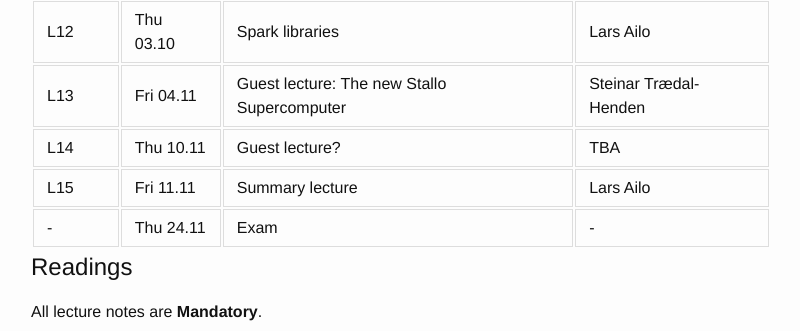
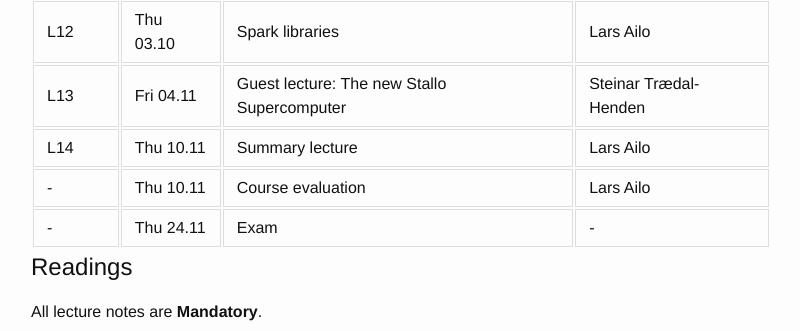
Before and after one commit to uit-inf-2202-f16/uit-inf-2202-f16.github.io, a Jekyll site: the page built from index.md, in a window 1280 px wide and 900 px high, scrolled down 1167 px. Shown: the part 121-452 px from the top of the window, without its empty margins (239-1039 px from the left). Built offline with Jekyll 4.4.1, drawn with Linux system fonts in a browser that asks for light colours; some of the changed text lies outside the part shown.

Commit message:
Updated lecture plan

```diff
--- a/index.md
+++ b/index.md
@@ -42,8 +42,8 @@ We have the following rooms and hours:
 | L11 | Fri 28.10 | [Data-intensive computing](lecture/11-data-intensive-computing.pptx) | Lars Ailo |
 | L12 | Thu 03.10 | Spark libraries | Lars Ailo |
 | L13 | Fri 04.11 | Guest lecture: The new Stallo Supercomputer | Steinar Trædal-Henden |
-| L14 | Thu 10.11 | Guest lecture? | TBA  |
-| L15 | Fri 11.11 | Summary lecture | Lars Ailo |
+| L14 | Thu 10.11 | Summary lecture   | Lars Ailo  |
+| -   | Thu 10.11 | Course evaluation | Lars Ailo |
 | -   | Thu 24.11 | Exam | - |
 
 ## Readings
@@ -105,8 +105,8 @@ The following are suggested **additional readings**:
 | Project |	Start    | Due      | Subject | Lecturer |
 |---------|----------|----------|---------|----------|
 | P1  	  | 23.08    | 19.09    | [Concurrent B+tree](https://github.com/uit-inf-2202-f16/assignment-1) | Tim      |
-| P2  	  | 20.09    | TBD      | [Deduplication system](https://github.com/uit-inf-2202-f16/assignment-2) | Tim |
-| P3      | 11.10?   | TBD      | TBA     | -        |
+| P2  	  | 20.09    | 10.10      | [Deduplication system](https://github.com/uit-inf-2202-f16/assignment-2) | Tim |
+| P3      | 11.10    | 07.11      | [PageRank on AWS](https://github.com/uit-inf-2202-f16/assignment3)     | Tim        |
 
 
 ## Exercises
```
